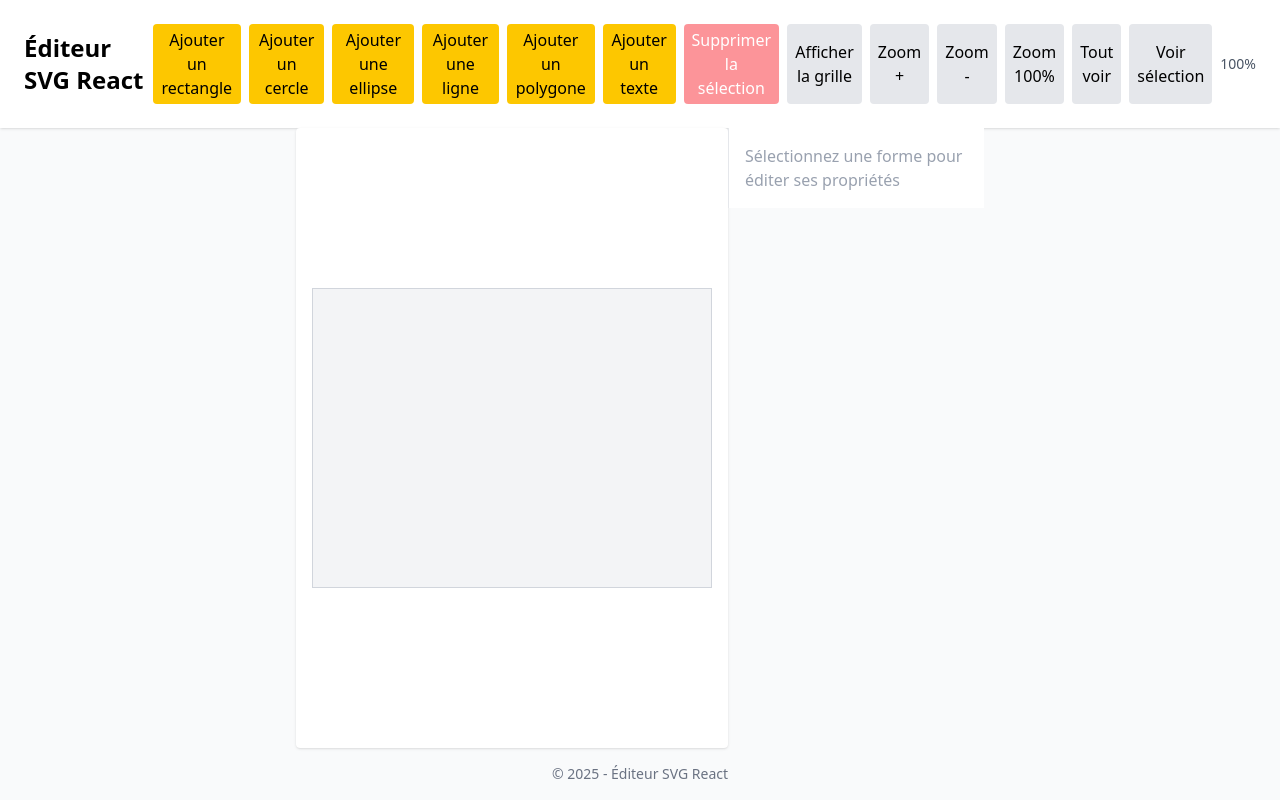
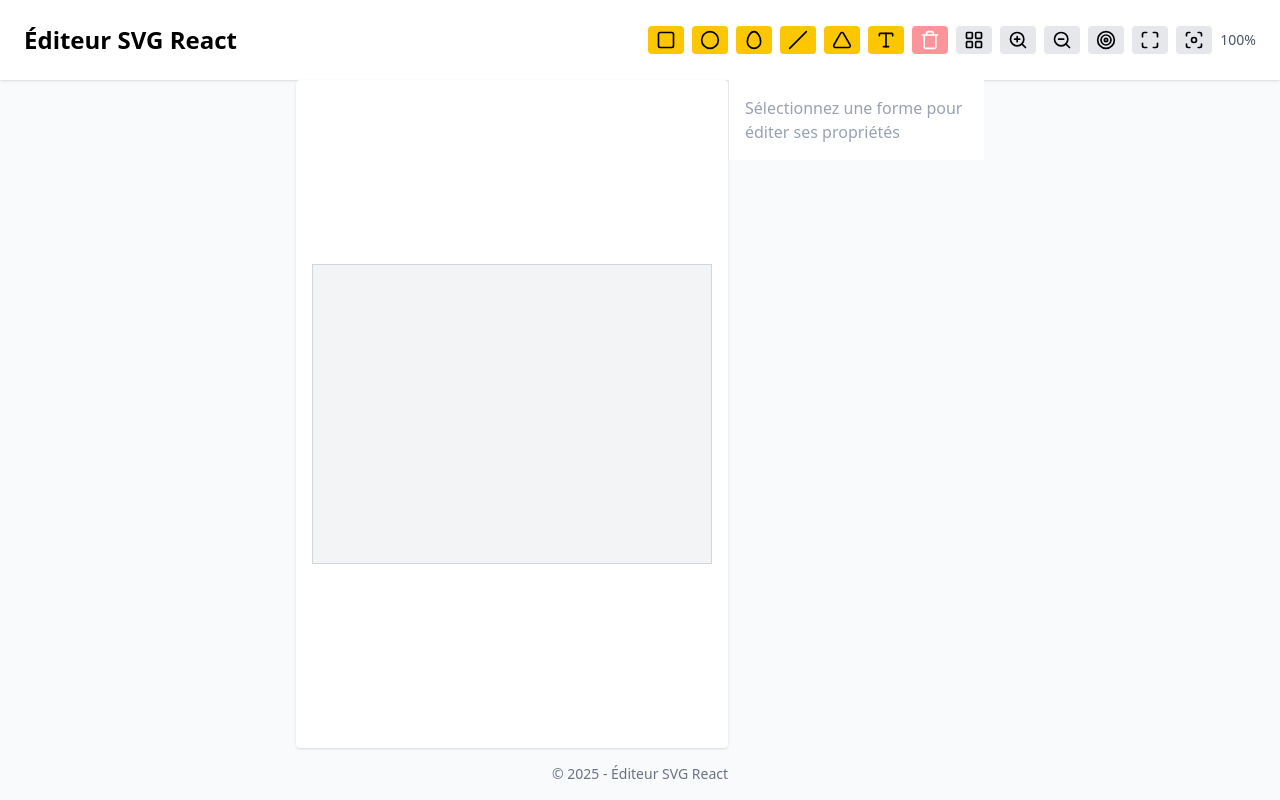
Before and after one commit to jlg-formation/mon-editeur-svg, a React (Vite) app: page / in a window 1280 px wide. Built offline with nearby package versions, Linux system fonts and the light colour scheme.

Commit message:
feat(toolbar): use lucide icons
Co-authored-by: OpenAI Codex for JLG <codex@openai.com>

```diff
--- a/src/features/svg/Toolbar.tsx
+++ b/src/features/svg/Toolbar.tsx
@@ -5,6 +5,21 @@ import {
   getShapeBounds,
   getShapesBounds,
 } from './utils'
+import {
+  Circle,
+  Egg,
+  Focus,
+  LayoutGrid,
+  Maximize,
+  Slash,
+  Square,
+  Target,
+  Trash,
+  Triangle,
+  Type,
+  ZoomIn,
+  ZoomOut,
+} from 'lucide-react'
 
 export default function Toolbar() {
   const addRect = useSvgStore((s) => s.addRect)
@@ -30,51 +45,59 @@ export default function Toolbar() {
       <button
         className="rounded bg-yellow-400 px-2 py-1 hover:bg-yellow-500"
         onClick={addRect}
+        title="Ajouter un rectangle"
       >
-        Ajouter un rectangle
+        <Square className="h-5 w-5" />
       </button>
       <button
         className="rounded bg-yellow-400 px-2 py-1 hover:bg-yellow-500"
         onClick={addCircle}
+        title="Ajouter un cercle"
       >
-        Ajouter un cercle
+        <Circle className="h-5 w-5" />
       </button>
       <button
         className="rounded bg-yellow-400 px-2 py-1 hover:bg-yellow-500"
         onClick={addEllipse}
+        title="Ajouter une ellipse"
       >
-        Ajouter une ellipse
+        <Egg className="h-5 w-5" />
       </button>
       <button
         className="rounded bg-yellow-400 px-2 py-1 hover:bg-yellow-500"
         onClick={addLine}
+        title="Ajouter une ligne"
       >
-        Ajouter une ligne
+        <Slash className="h-5 w-5" />
       </button>
       <button
         className="rounded bg-yellow-400 px-2 py-1 hover:bg-yellow-500"
         onClick={addPolygon}
+        title="Ajouter un polygone"
       >
-        Ajouter un polygone
+        <Triangle className="h-5 w-5" />
       </button>
       <button
         className="rounded bg-yellow-400 px-2 py-1 hover:bg-yellow-500"
         onClick={addText}
+        title="Ajouter un texte"
       >
-        Ajouter un texte
+        <Type className="h-5 w-5" />
       </button>
       <button
         className="rounded bg-red-500 px-2 py-1 text-white hover:bg-red-600 disabled:opacity-50"
         onClick={removeSelected}
         disabled={!selectedId}
+        title="Supprimer la sélection"
       >
-        Supprimer la sélection
+        <Trash className="h-5 w-5" />
       </button>
       <button
         className="rounded bg-gray-200 px-2 py-1 hover:bg-gray-300"
         onClick={toggleGrid}
+        title={showGrid ? 'Masquer la grille' : 'Afficher la grille'}
       >
-        {showGrid ? 'Masquer' : 'Afficher'} la grille
+        <LayoutGrid className="h-5 w-5" />
       </button>
       <button
         className="rounded bg-gray-200 px-2 py-1 hover:bg-gray-300"
@@ -86,8 +109,9 @@ export default function Toolbar() {
           setZoom(z)
           setPan(p)
         }}
+        title="Zoomer"
       >
-        Zoom +
+        <ZoomIn className="h-5 w-5" />
       </button>
       <button
         className="rounded bg-gray-200 px-2 py-1 hover:bg-gray-300"
@@ -99,8 +123,9 @@ export default function Toolbar() {
           setZoom(z)
           setPan(p)
         }}
+        title="Dézoomer"
       >
-        Zoom -
+        <ZoomOut className="h-5 w-5" />
       </button>
       <button
         className="rounded bg-gray-200 px-2 py-1 hover:bg-gray-300"
@@ -108,8 +133,9 @@ export default function Toolbar() {
           setZoom(1)
           setPan({ x: 0, y: 0 })
         }}
+        title="Zoom 100%"
       >
-        Zoom 100%
+        <Target className="h-5 w-5" />
       </button>
       <button
         className="rounded bg-gray-200 px-2 py-1 hover:bg-gray-300"
@@ -123,8 +149,9 @@ export default function Toolbar() {
           setZoom(z)
           setPan(p)
         }}
+        title="Tout voir"
       >
-        Tout voir
+        <Maximize className="h-5 w-5" />
       </button>
       <button
         className="rounded bg-gray-200 px-2 py-1 hover:bg-gray-300"
@@ -139,8 +166,9 @@ export default function Toolbar() {
           setPan(p)
         }}
         disabled={!selectedShape}
+        title="Voir sélection"
       >
-        Voir sélection
+        <Focus className="h-5 w-5" />
       </button>
       <span className="flex items-center text-sm text-gray-600">
         {Math.round(zoom * 100)}%
```
Also changed, not shown: 1 other file (tests, documents, lock files or other folders).
